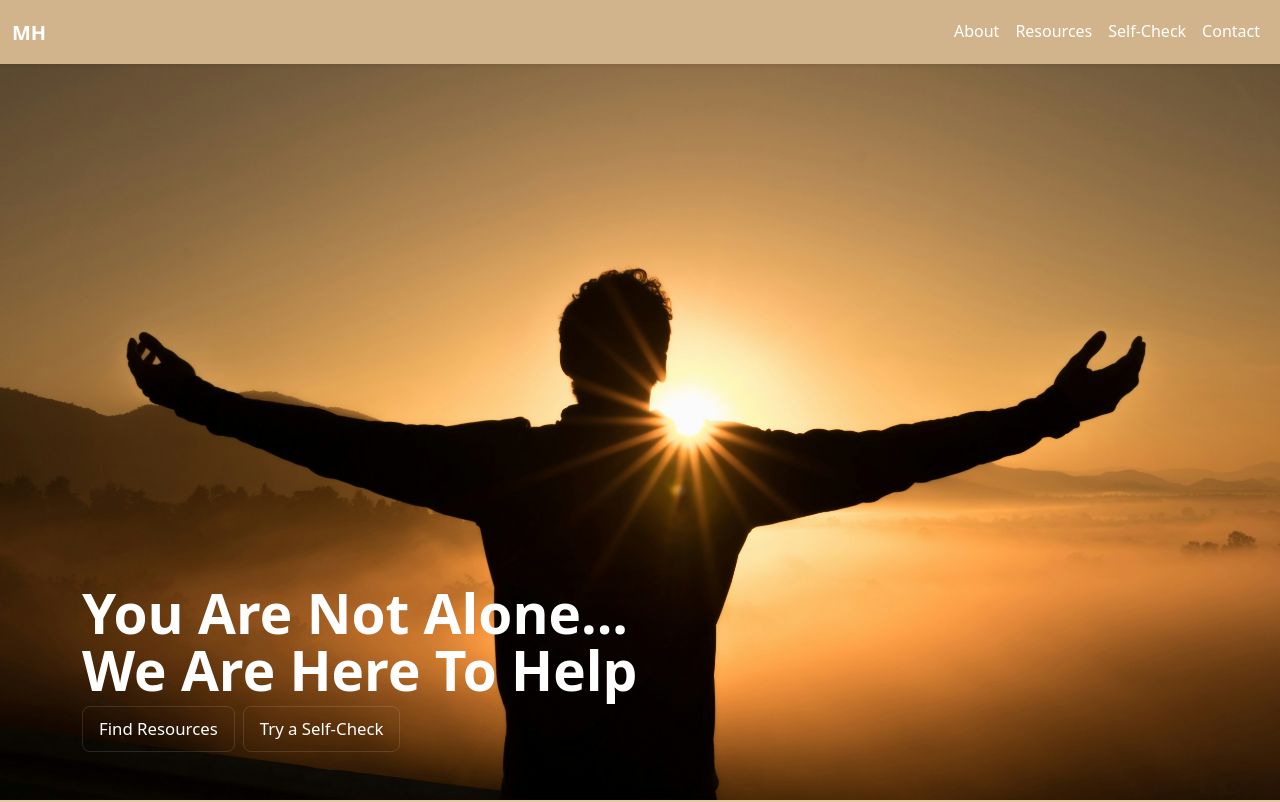
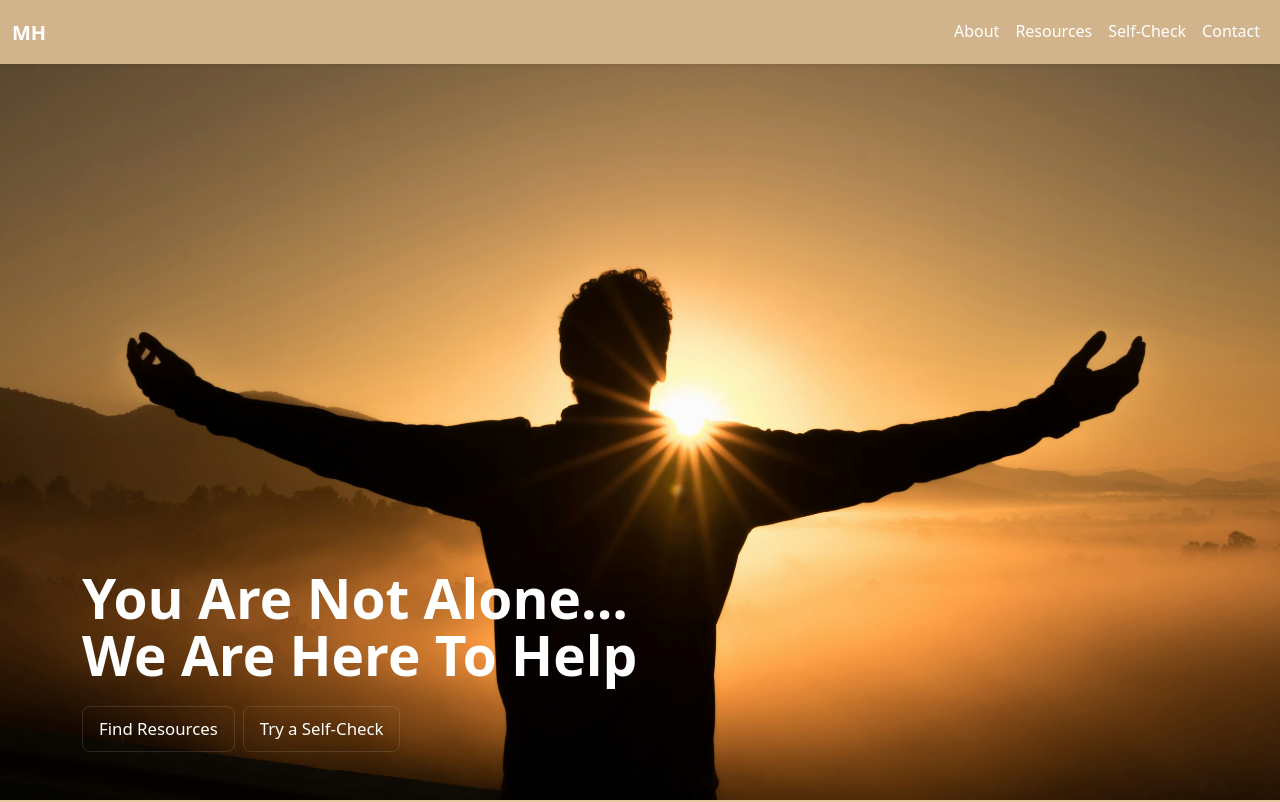
Before and after one commit to DarylMurphyCoder/mental-health, a website: page index.html in a window 1280 px wide. Shown: the top 802 px of the page. Drawn offline with nearby package versions, Linux system fonts and the light colour scheme.

Commit message:
Add 15px vertical padding to all headings (h1-h6)

```diff
--- a/assets/css/styles.css
+++ b/assets/css/styles.css
@@ -354,3 +354,8 @@ main h4 { font-size: calc(1rem + 5px) !important; }
    stylesheet. Avoid duplicating them here to prevent contradictory rules and
    excessive !important usage. If you want different colors for specific form
    controls, add scoped rules near those components instead. */
+
+/* Give all headings (h1-h6) an extra 15px vertical padding for spacing */
+h1, h2, h3, h4, h5, h6 {
+  padding-block: 15px; /* vertical padding: top and bottom */
+}
```
